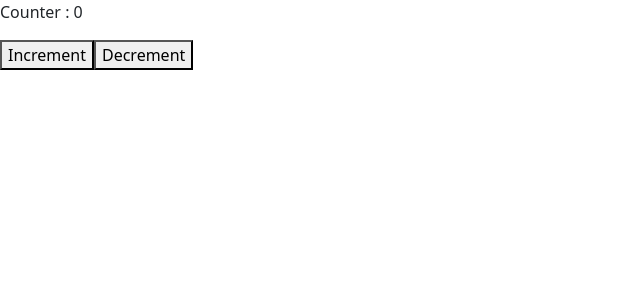
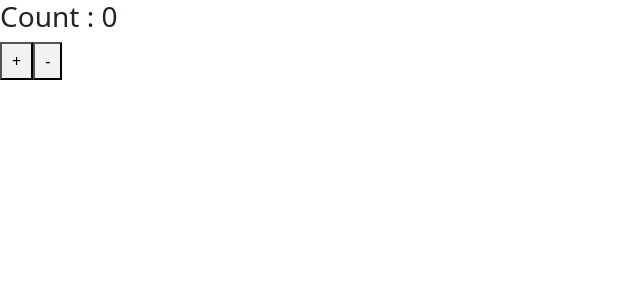
Before and after one commit to Mim-Hakkani/React_country_app, a React (Create React App) app: page / in a window 1280 px wide. Shown: the top 300 px of the page, without its empty margins (0-640 px from the left). Built offline with nearby package versions, Linux system fonts and the light colour scheme.

Commit message:
useRecueer is pratices successfullt

```diff
--- a/package.json
+++ b/package.json
@@ -10,6 +10,7 @@
     "bootstrap": "^5.1.3",
     "react": "^18.1.0",
     "react-dom": "^18.1.0",
+    "react-quill": "^2.0.0",
     "react-scripts": "5.0.1",
     "uuid": "^8.3.2",
     "web-vitals": "^2.1.4"
--- a/src/App.js
+++ b/src/App.js
@@ -1,9 +1,11 @@
 import 'bootstrap/dist/css/bootstrap.css';
 import './App.css';
 import Countries from './components/Countriesall/Countries';
+import TestEditor from './components/editorTest/TestEditor';
 import ContextApiMain from './components/Propsdrilling/ContextApi';
 import UserDetails from './components/PropsType/UserDetails';
 import ReducerHook from './components/useReducerHook/ReducerHook';
+import ReducerPratices from './components/useReducerHook/ReducerPratices';
 
 
 function App() {
@@ -63,7 +65,11 @@ function App() {
         }}>Golam Hakkani Mim</p>
        </div> */}
 
-       <ReducerHook />
+       {/* <ReducerHook /> */}
+
+       <ReducerPratices />
+
+       {/* <TestEditor /> */}
 
 
 
--- /dev/null
+++ b/src/components/editorTest/TestEditor.js
@@ -0,0 +1,15 @@
+import React from 'react';
+import{ useState } from 'react';
+import ReactQuill from 'react-quill';
+import 'react-quill/dist/quill.snow.css';
+
+const TestEditor = () => {
+    const [value, setValue] = useState('');
+    return (
+        <div>
+            <ReactQuill theme="snow" value={value} onChange={setValue} />
+        </div>
+    );
+};
+
+export default TestEditor;
--- /dev/null
+++ b/src/components/useReducerHook/ReducerPratices.js
@@ -0,0 +1,41 @@
+import React, { useReducer } from 'react';
+
+const reduceCounter =(state,action)=>{
+ if(action.type==="increment"){
+    return state+=1;
+ }
+
+  if(action.type==="decrement"){
+    return state-=1;
+ }
+
+ return state
+}
+
+const ReducerPratices = () => {
+    const [count,dispatch] =useReducer(reduceCounter,0)
+
+    //  useReducer(functionName,initialValue )
+    return (
+        <div>
+            <h3>Count : {count}</h3>
+            <button style={{
+                padding:'5px 10px',
+                backgroundColor:'#f2f2f2'
+            }}
+
+            onClick={()=>dispatch({type:'increment'})}
+            > +</button>
+
+              <button style={{
+                padding:'5px 10px',
+                backgroundColor:'#f2f2f2'
+            }}
+
+            onClick={()=>dispatch({type:'decrement'})}
+            > - </button>
+        </div>
+    );
+};
+
+export default ReducerPratices;
```
Also changed, not shown: 1 other file (tests, documents, lock files or other folders).
